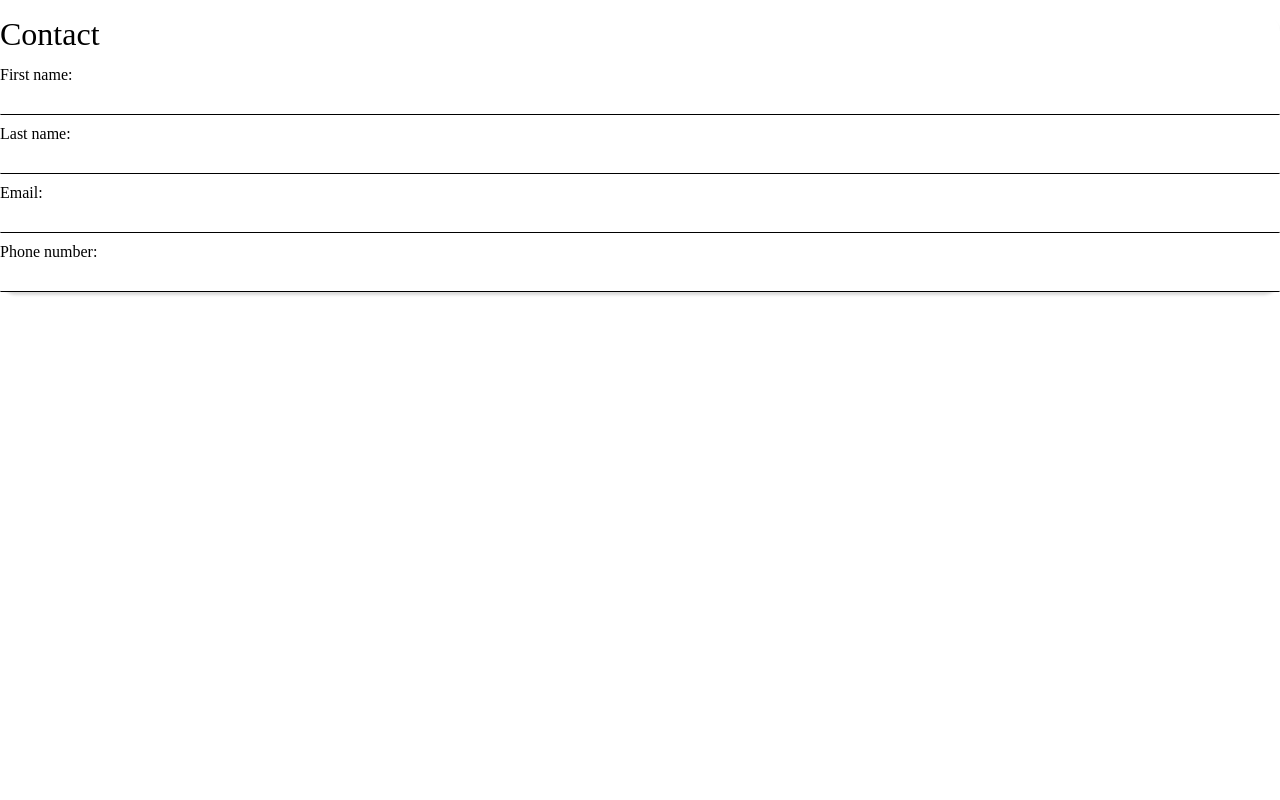
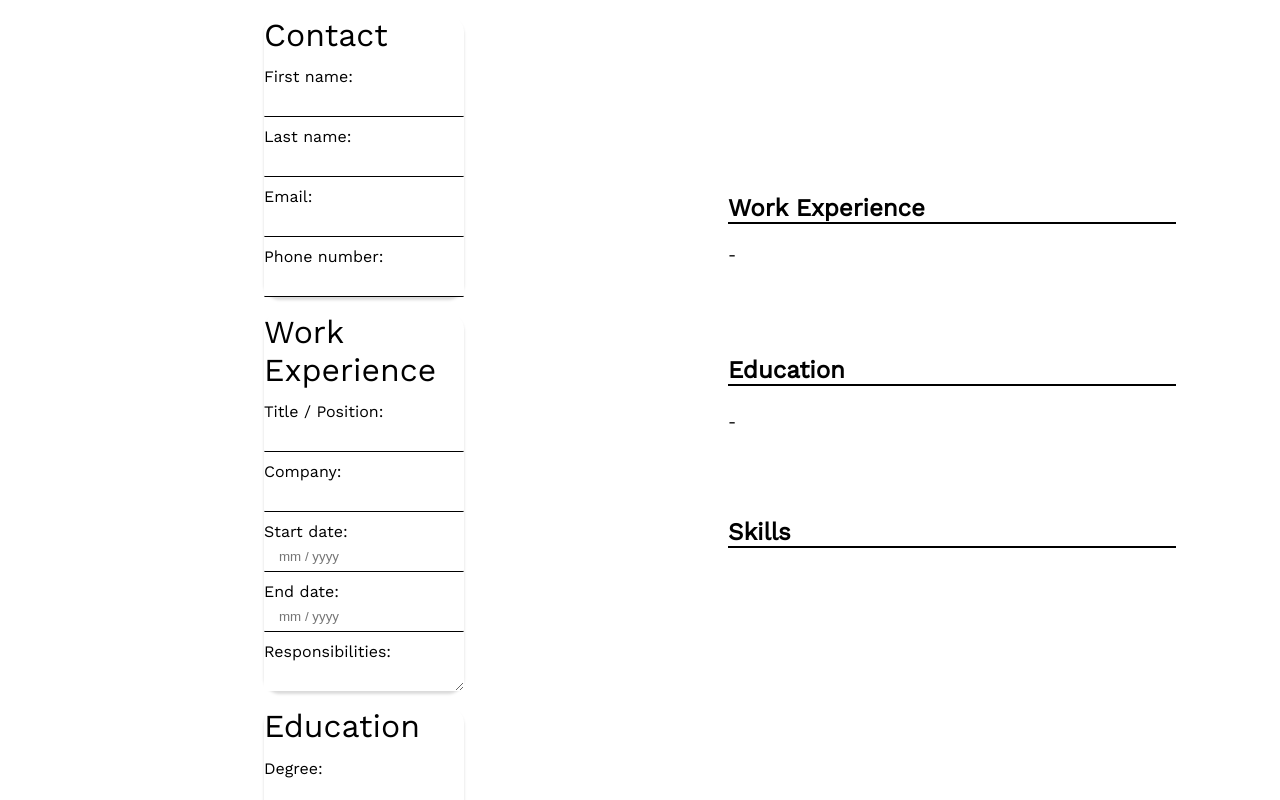
Before and after one commit to DataMoshing/cv-application, a React (Vite) app: page / in a window 1280 px wide. Shown: the top 800 px of the page. Built offline with nearby package versions, Linux system fonts and the light colour scheme; the HTML template or start-up script is replaced by a standard one.

Commit message:
Renamed component

```diff
--- a/src/App.jsx
+++ b/src/App.jsx
@@ -1,12 +1,11 @@
 import './styles/App.css'
-import ContactInfo from './components/ContactInfo'
-import EducationInfo from './components/EducationInfo'
+import Forms from "./components/Forms"
 
 function App() {
 
   return (
     <div>
-      <ContactInfo />
+      <Forms />
     </div>
   )
 }
```
